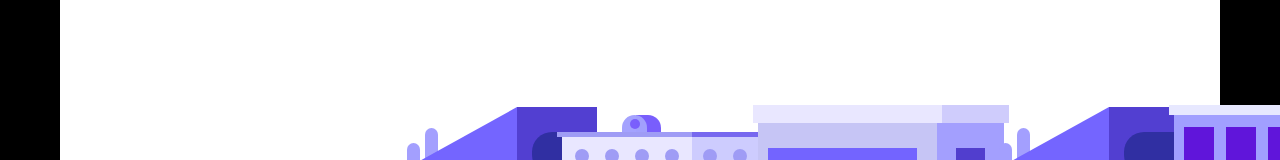
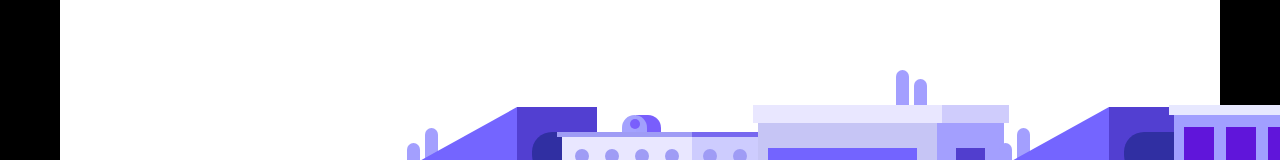
Before and after one commit to samuelsilvadev/cityscape-css, a website: page index.html in a window 1280 px wide. Shown: the part 237-397 px from the top of the page. Drawn offline with Linux system fonts and the light colour scheme.

Commit message:
feat: Add chimney to building 3

```diff
--- a/index.html
+++ b/index.html
@@ -181,6 +181,8 @@
           </div>
         </div>
         <div class="building3">
+          <span class="chimney"></span>
+          <span class="chimney"></span>
           <div class="front">
             <span class="window"></span>
             <span class="window"></span>
--- a/styles/building-3.css
+++ b/styles/building-3.css
@@ -6,6 +6,24 @@
       var(--building-1-side-width) + var(--building-2-side-width) / 2 - 2px
   );
   position: absolute;
+}
+
+.building3 .chimney {
+  background-color: var(--primary-50);
+  border-top-left-radius: 8px;
+  border-top-right-radius: 8px;
+  display: inline-block;
+  height: 26px;
+  right: calc(var(--building-3-side-width) + 10px);
+  position: absolute;
+  top: 0;
+  transform: translateY(calc(-100% - 18px));
+  width: 13px;
+}
+
+.building3 .chimney:nth-child(2) {
+  right: calc(var(--building-3-side-width) + 28px);
+  height: 35px;
 }
 
 .building3 :is(.front, .side-wall) .window.on {
```
